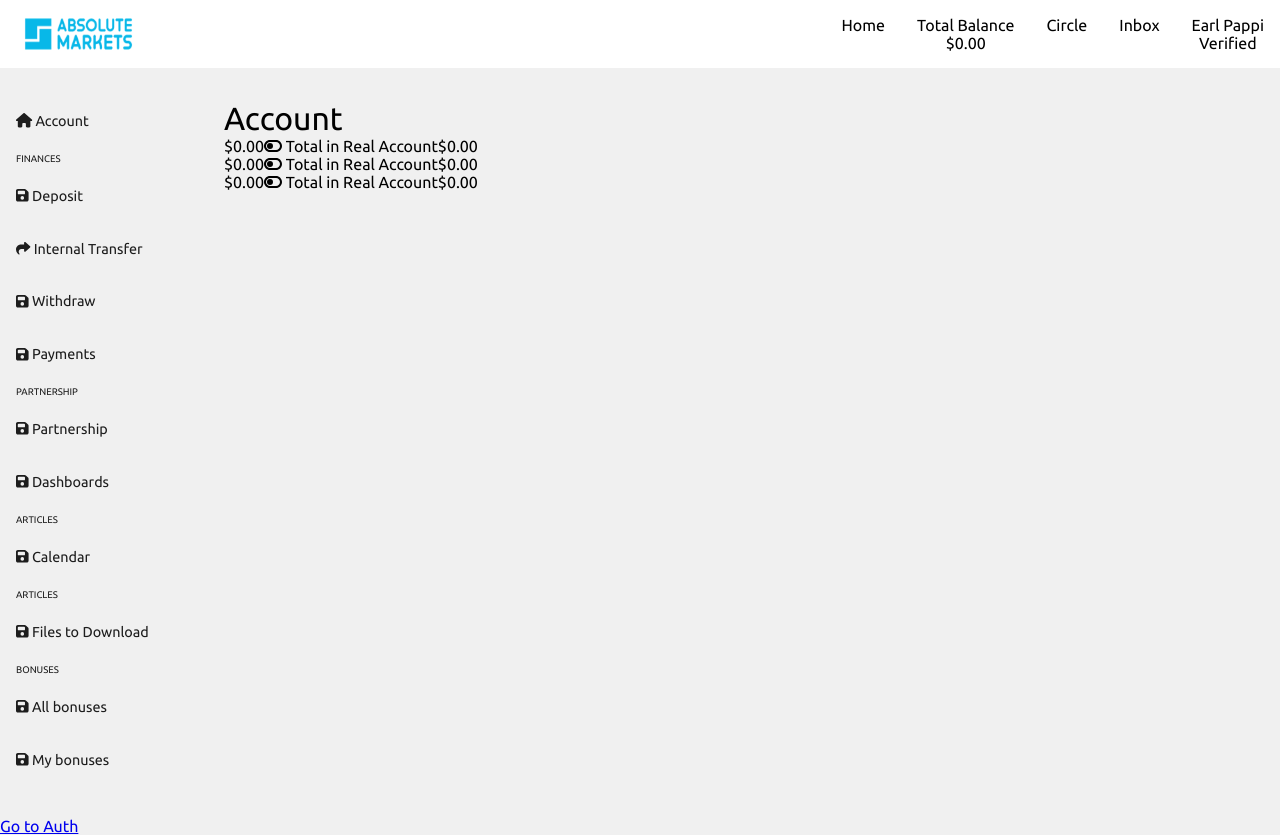
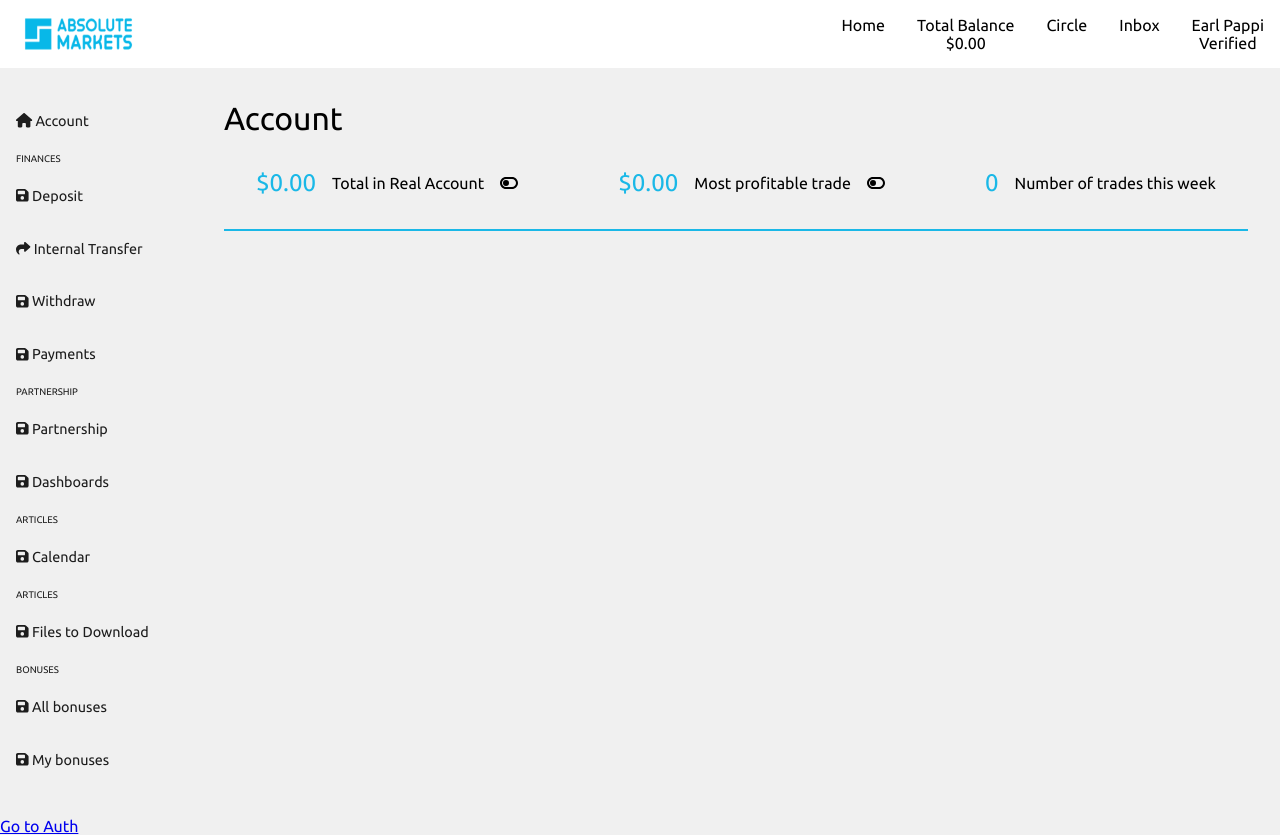
Before and after one commit to EarlPappi/findash, a React (Create React App) app: page / in a window 1280 px wide. Built offline with nearby package versions, Linux system fonts and the light colour scheme.

Commit message:
account -- global styles

```diff
--- a/src/Components/Layout/Directory/Account.jsx
+++ b/src/Components/Layout/Directory/Account.jsx
@@ -1,27 +1,28 @@
 import { FontAwesomeIcon } from "@fortawesome/react-fontawesome";
-import { faToggleOff } from '@fortawesome/free-solid-svg-icons'
+import { faToggleOff } from '@fortawesome/free-solid-svg-icons';
+import classes from './Account.module.css';
+
 const Account = () => {
     return (
-        <div>
+        <div className='outlet'>
             <h1>Account</h1>
 
-            <div>
-                <div>
-                    <span>$0.00</span>
-                    <span><FontAwesomeIcon icon={faToggleOff}/> Total in Real Account</span>
-                    <span>$0.00</span>
+            <div className={ classes.accountHeaderCon }>
+                <div className={ classes.accountInDiv }>
+                    <span className='blueHeading'>$0.00</span>
+                    <span>Total in Real Account</span>
+                    <span><FontAwesomeIcon icon={faToggleOff}/> </span>
                 </div>
 
-                <div>
-                    <span>$0.00</span>
-                    <span><FontAwesomeIcon icon={faToggleOff}/> Total in Real Account</span>
-                    <span>$0.00</span>
+                <div className={ classes.accountInDiv }>
+                    <span className='blueHeading'>$0.00</span>
+                    <span>Most profitable trade</span>
+                    <span><FontAwesomeIcon icon={faToggleOff}/> </span>
                 </div>
 
-                <div>
-                    <span>$0.00</span>
-                    <span><FontAwesomeIcon icon={faToggleOff}/> Total in Real Account</span>
-                    <span>$0.00</span>
+                <div className={ classes.accountInDiv }>
+                    <span className='blueHeading' >0</span>
+                    <span>Number of trades this week</span>
                 </div>
             </div>
         </div>
--- a/src/Components/Layout/Directory/Account.module.css
+++ b/src/Components/Layout/Directory/Account.module.css
@@ -0,0 +1,16 @@
+
+
+.accountHeaderCon{
+    padding: 2rem;
+    border-bottom: #1AB8E7 2px solid;
+    min-width: 100%;
+    display: flex;
+    gap: 5rem;
+    justify-content: space-between;
+}
+
+.accountInDiv{
+    display: flex;
+    gap: 1rem;
+    align-items: center;
+}
--- a/src/Components/Layout/Home/Home.jsx
+++ b/src/Components/Layout/Home/Home.jsx
@@ -9,8 +9,8 @@ const Home = () => {
             <Header />
 
             <div className={ classes.homeWrapper }>
-                <Sidebar />
-                <Outlet/>
+                <Sidebar className={ classes.homeSidebar }/>
+                <Outlet className={ classes.homeOutlet }/>
             </div>
             <Link to='/auth'>Go to Auth</Link>
         </div>
--- a/src/Components/Layout/Home/Home.module.css
+++ b/src/Components/Layout/Home/Home.module.css
@@ -3,3 +3,11 @@
     gap: 2rem;
     padding-top: 2rem;
 }
+
+.homeSidebar{
+    width: 15%;
+}
+
+.homeOutlet{
+    width: 70%;
+}
--- a/src/index.css
+++ b/src/index.css
@@ -17,3 +17,13 @@ body {
 h1{
   font-weight: 400;
 }
+
+
+.blueHeading{
+  font-size: 1.5rem;
+  color: #1AB8E7;
+}
+
+.outlet{
+  width: 75%;
+}
```
